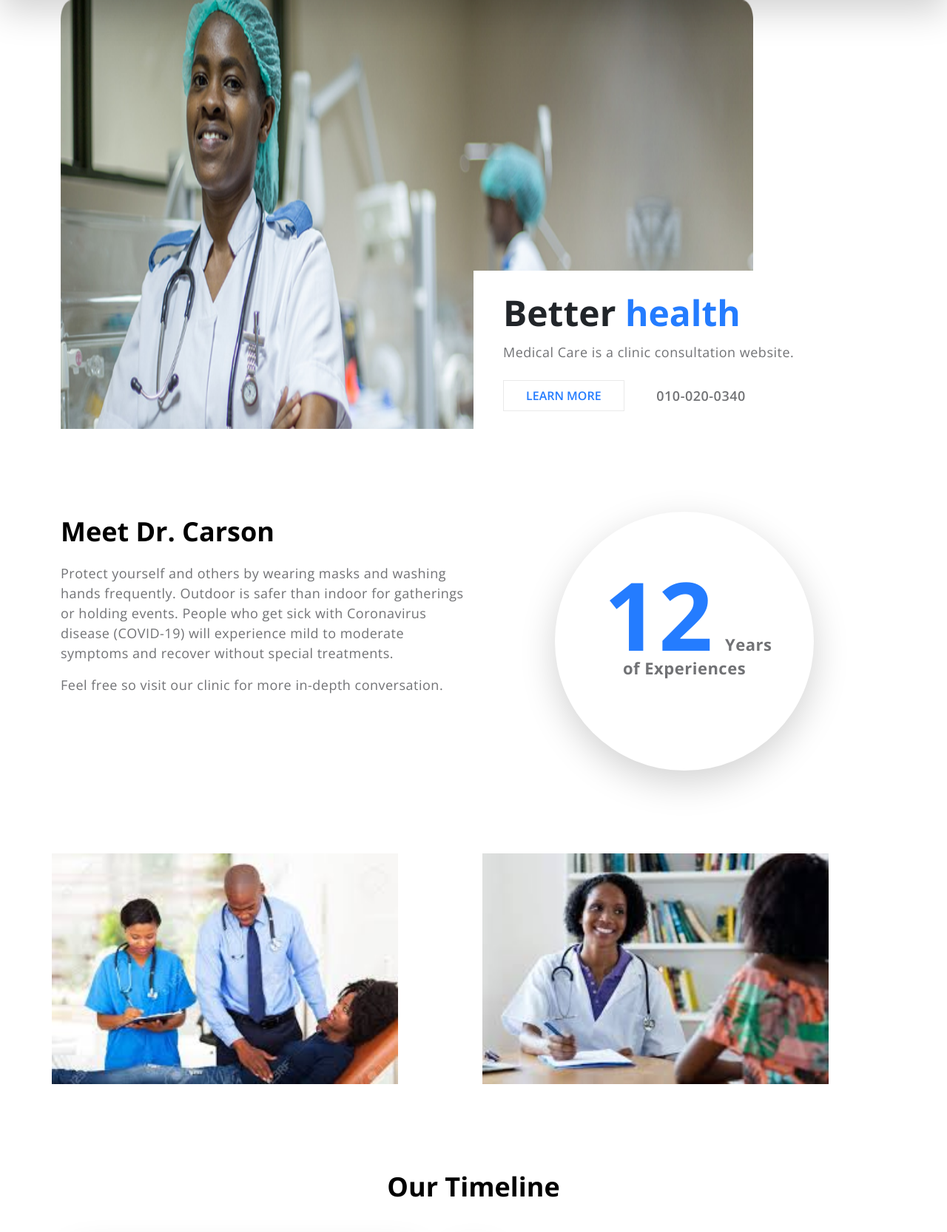
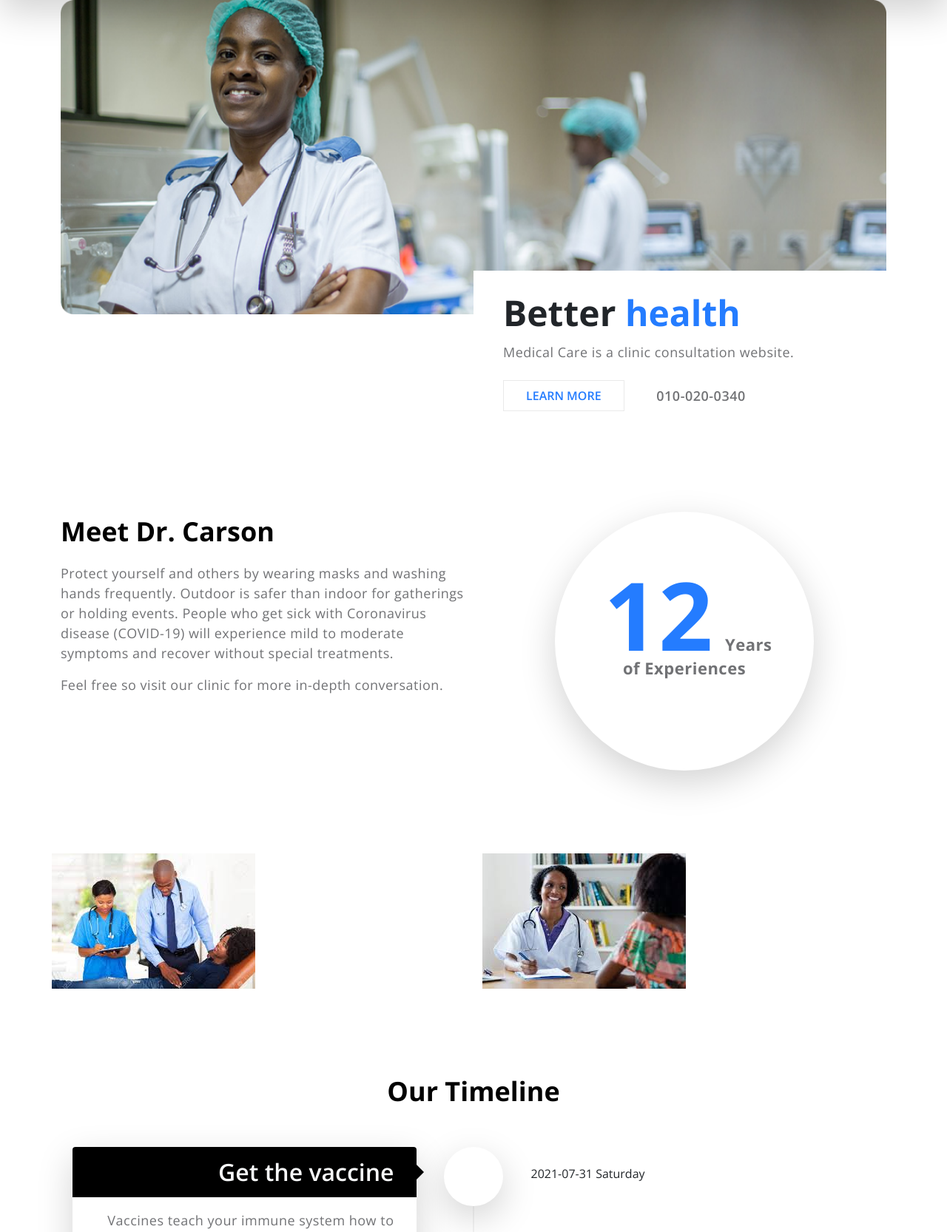
Before and after one commit to fathialix/hospital_django, a Django app: page / in a window 1280 px wide. Shown: the part 94-1760 px from the top of the page at 74% size. Run offline with Django 4.2, Linux system fonts and the light colour scheme; some libraries are stand-ins or nearby versions; some web fonts are replaced.

Commit message:
finished version

```diff
--- a/templates/index2.html
+++ b/templates/index2.html
@@ -94,7 +94,7 @@
                             <div id="myCarousel" class="carousel slide carousel-fade" data-bs-ride="carousel">
                                 <div class="carousel-inner">
                                     <div class="carousel-item active">
-                                        <img style="width: 936px; height: 624px;" src="{% static "img/firstwom2.png" %}" class="img-fluid" alt="">
+                                        <img  src="{% static "img/firstwom2.png" %}" class="img-fluid" alt="">
                                     </div>
 
                                     <div class="carousel-item">
@@ -159,11 +159,11 @@
                     <div class="row">
 
                         <div class="col-lg-6 col-6 ps-0">
-                            <img style="width: 468px; height: 312px;" src="{% static "img/patient.jpeg" %}" class="img-fluid galleryImage" alt="get a vaccine" title="get a vaccine for yourself">
+                            <img src="{% static "img/patient.jpeg" %}" class="img-fluid galleryImage" alt="get a vaccine" title="get a vaccine for yourself">
                         </div>
 
                         <div class="col-lg-6 col-6 pe-0">
-                            <img style="width: 468px; height: 312px;" src="{% static "img/womtwo.jpeg" %}" class="img-fluid galleryImage" alt="wear a mask" title="wear a mask to protect yourself">
+                            <img src="{% static "img/womtwo.jpeg" %}" class="img-fluid galleryImage" alt="wear a mask" title="wear a mask to protect yourself">
                         </div>
 
                     </div>
```
